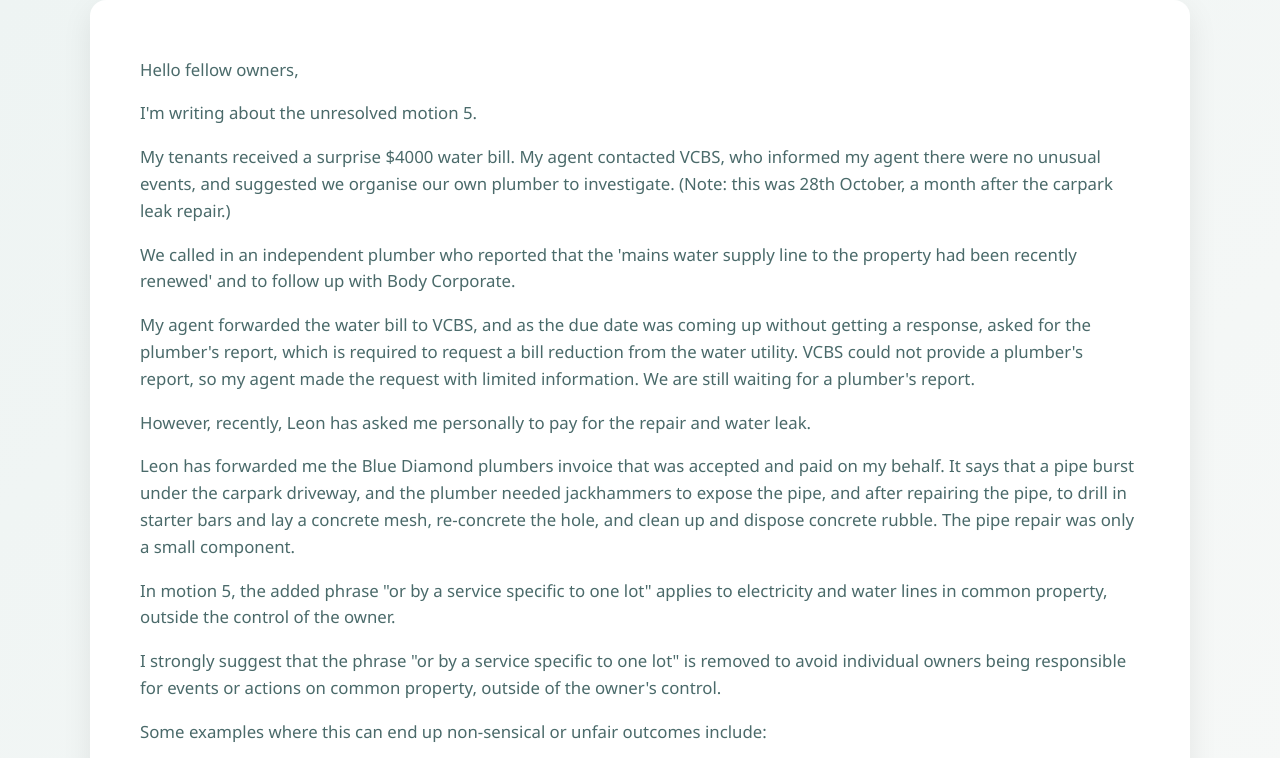
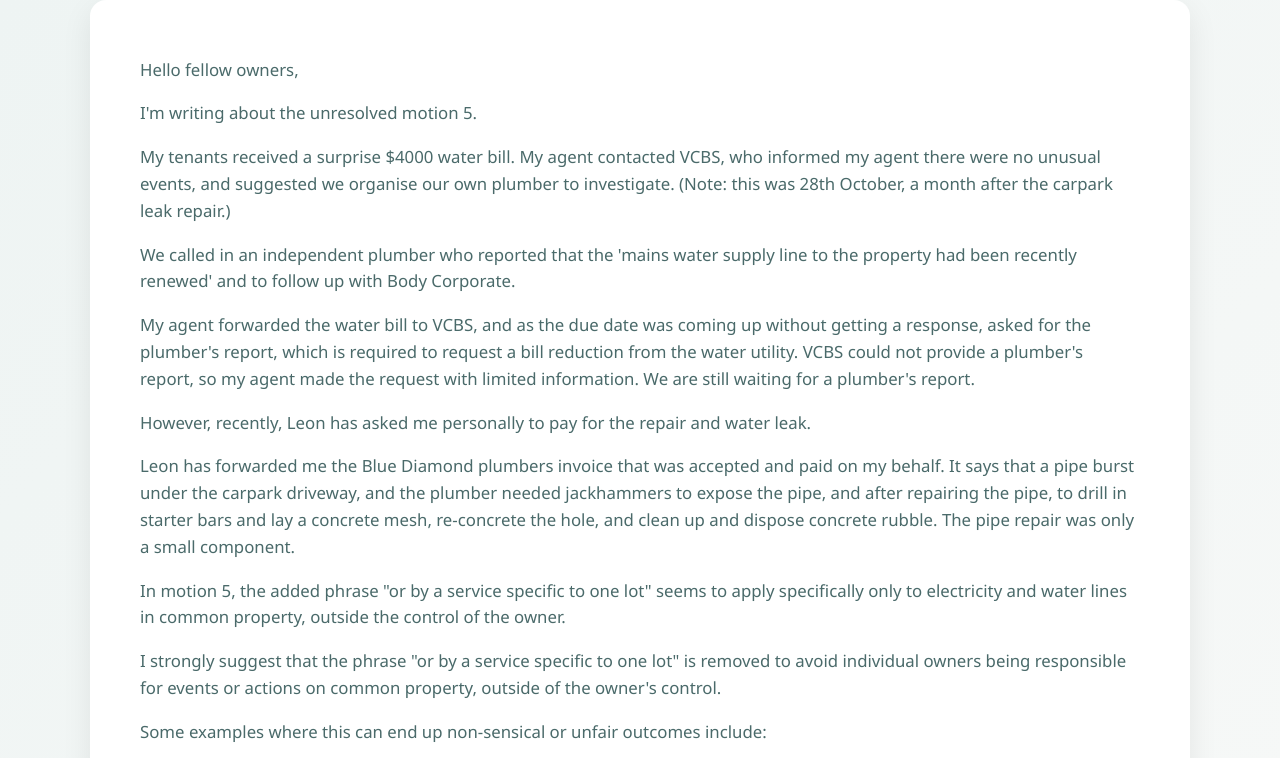
Before and after one commit to ashe301/waterburst, a plain HTML site: page index.html in a window 1280 px wide. Shown: the top 758 px of the page. Drawn offline with Linux system fonts and the light colour scheme.

Commit message:
Update index.html

```diff
--- a/index.html
+++ b/index.html
@@ -41,7 +41,7 @@
     <p>My agent forwarded the water bill to VCBS, and as the due date was coming up without getting a response, asked for the plumber's report, which is required to request a bill reduction from the water utility. VCBS could not provide a plumber's report, so my agent made the request with limited information. We are still waiting for a plumber's report.</p>
     <p>However, recently, Leon has asked me personally to pay for the repair and water leak.</p>
     <p>Leon has forwarded me the Blue Diamond plumbers invoice that was accepted and paid on my behalf. It says that a pipe burst under the carpark driveway, and the plumber needed jackhammers to expose the pipe, and after repairing the pipe, to drill in starter bars and lay a concrete mesh, re-concrete the hole, and clean up and dispose concrete rubble. The pipe repair was only a small component.</p>
-    <p>In motion 5, the added phrase "or by a service specific to one lot" applies to electricity and water lines in common property, outside the control of the owner.</p>
+    <p>In motion 5, the added phrase "or by a service specific to one lot" seems to apply specifically only to electricity and water lines in common property, outside the control of the owner.</p>
     <p>I strongly suggest that the phrase "or by a service specific to one lot" is removed to avoid individual owners being responsible for events or actions on common property, outside of the owner's control.</p>
     <p>Some examples where this can end up non-sensical or unfair outcomes include:
     <ul>
@@ -56,4 +56,5 @@
 </div>
 
 </body>
+
 </html>
```
